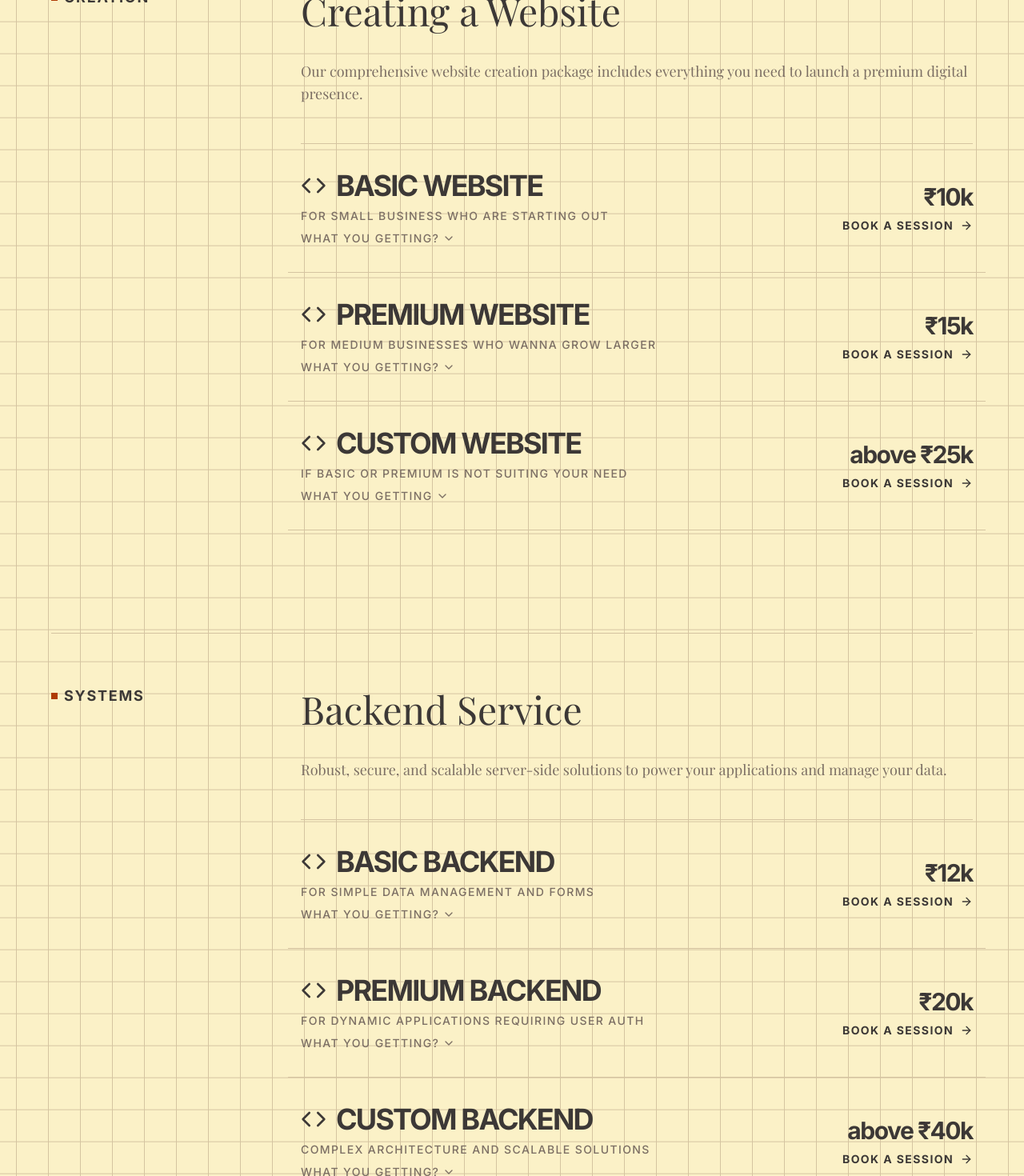
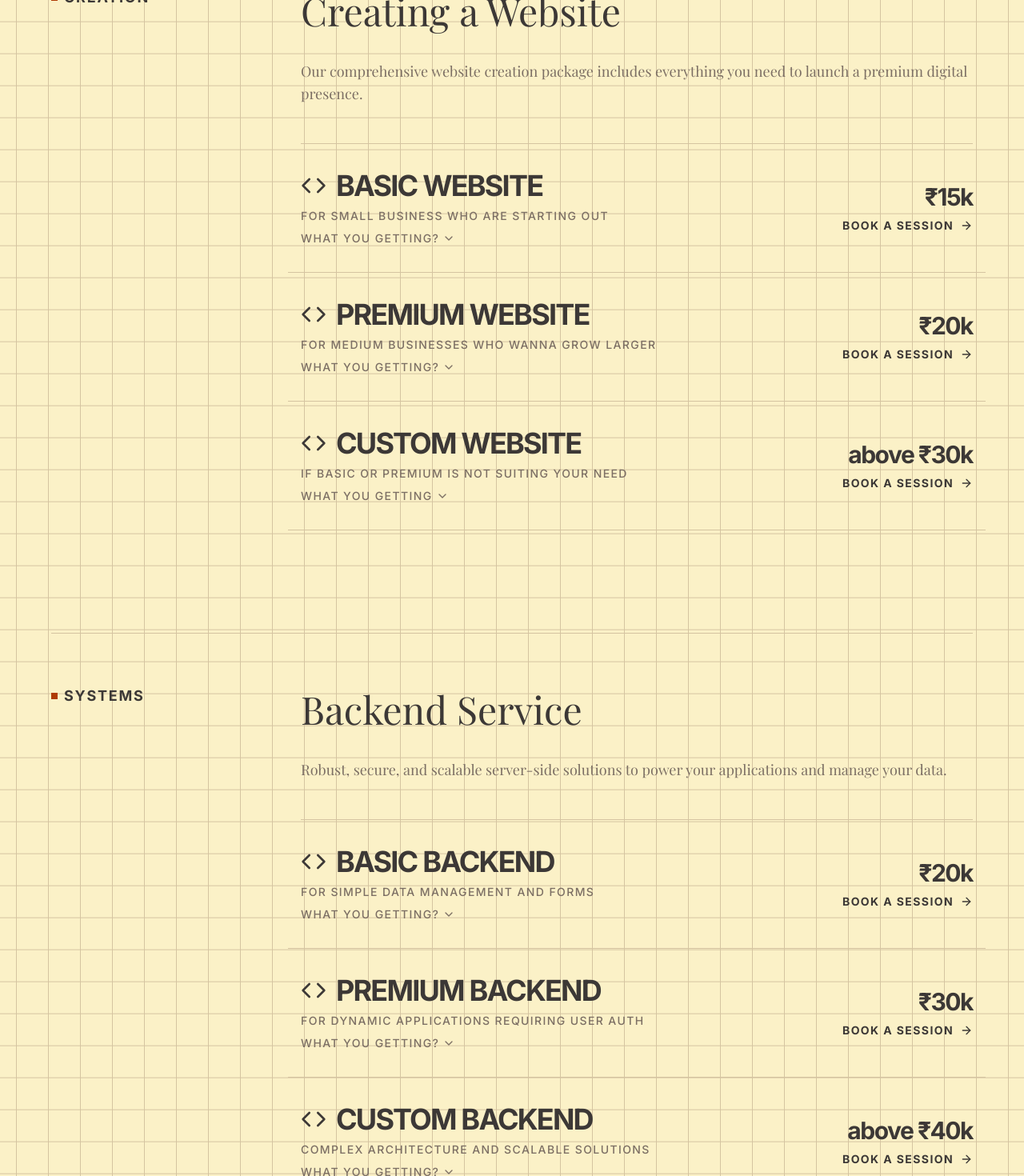
Before and after one commit to Nexylor-Tech/weloveweb-frontend, a React (Vite) app: page /pricing in a window 1280 px wide. Shown: the part 850-2320 px from the top of the page at 80% size. Built offline with nearby package versions, Linux system fonts and the light colour scheme; a web font is replaced by a local one.

Commit message:
Pricing changed

```diff
--- a/src/pages/Pricing.tsx
+++ b/src/pages/Pricing.tsx
@@ -21,7 +21,7 @@ export default function Pricing() {
       title: 'Basic Website',
       description: 'For small business who are starting out',
       dropdownLabel: 'What you getting?',
-      price: '₹10k',
+      price: '₹15k',
       features: [
         '.com/.in domain + hosting included',
         '4 pages'
@@ -32,7 +32,7 @@ export default function Pricing() {
       title: 'Premium Website',
       description: 'For medium businesses who wanna grow larger',
       dropdownLabel: 'What you getting?',
-      price: '₹15k',
+      price: '₹20k',
       features: [
         '.com/.in domain + hosting included',
         '8 pages',
@@ -44,7 +44,7 @@ export default function Pricing() {
       title: 'Custom Website',
       description: 'If basic or premium is not suiting your need',
       dropdownLabel: 'What you getting',
-      price: 'above ₹25k',
+      price: 'above ₹30k',
       features: [
         '.com/.in domain + hosting included',
         'Tell us about your requirements'
@@ -58,7 +58,7 @@ export default function Pricing() {
       title: 'Basic Backend',
       description: 'For simple data management and forms',
       dropdownLabel: 'What you getting?',
-      price: '₹12k',
+      price: '₹20k',
       features: [
         'Simple database setup',
         'Basic API endpoints',
@@ -70,7 +70,7 @@ export default function Pricing() {
       title: 'Premium Backend',
       description: 'For dynamic applications requiring user auth',
       dropdownLabel: 'What you getting?',
-      price: '₹20k',
+      price: '₹30k',
       features: [
         'User authentication & authorization',
         'Advanced database modeling',
```
